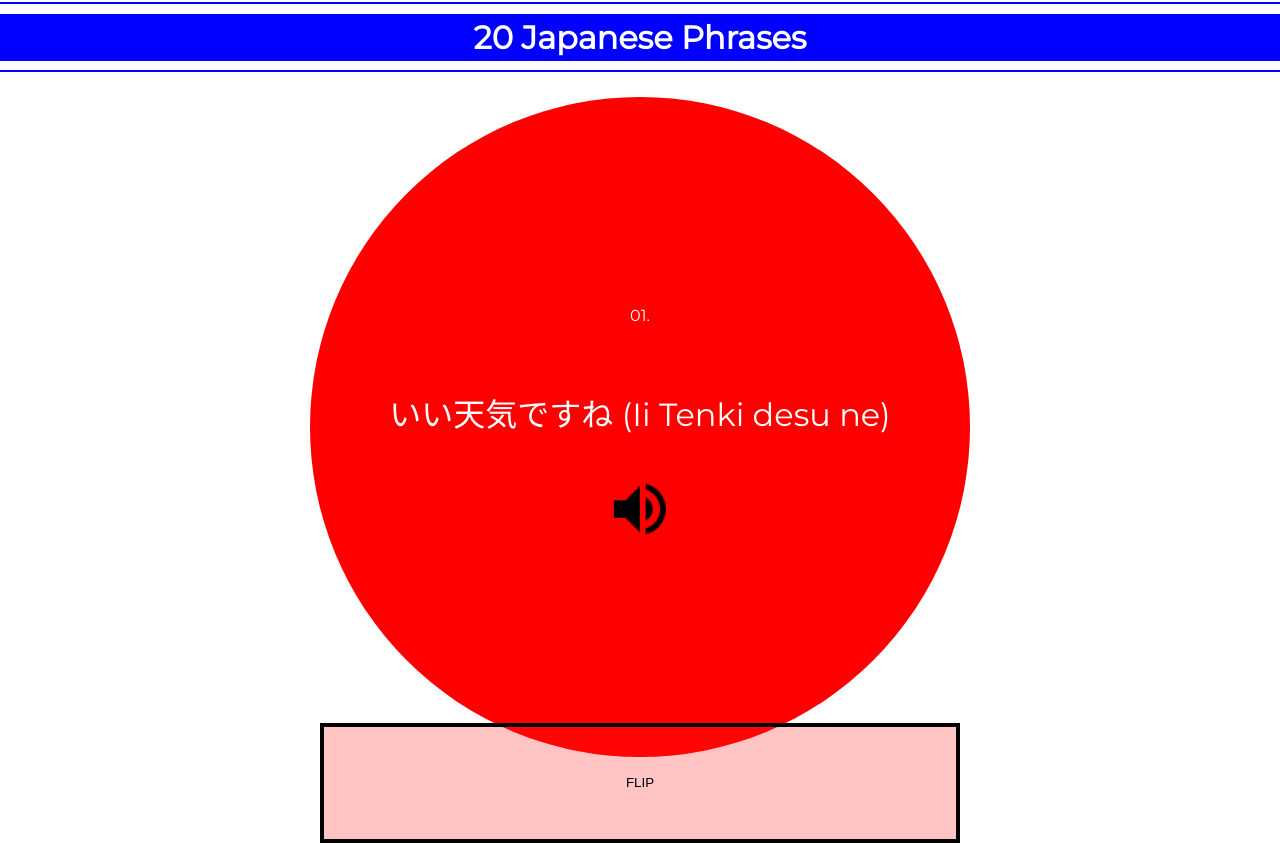
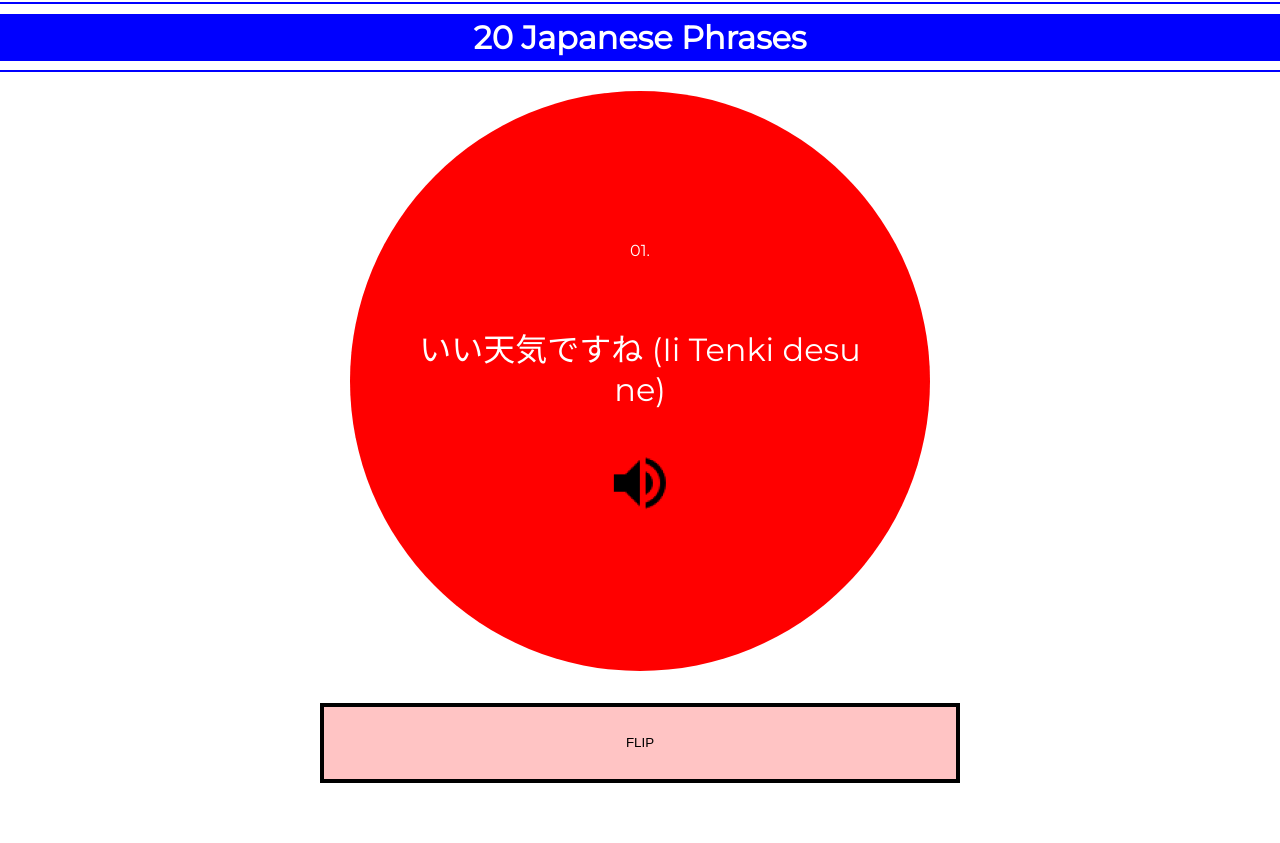
Before and after one commit to jackbridger/JapaneseFlashCards, a PHP site: page /index.html in a window 1280 px wide. After the commit the page ends 783 px from the top, so only its background shows below. Run offline with PHP 8.4, Linux system fonts and the light colour scheme.

Commit message:
spacing improved

```diff
--- a/script.js
+++ b/script.js
@@ -137,7 +137,7 @@ for (let i = 1; i <= numberOfPhrases; i++) {
 // Initially, we go through the untested set of cards. This value corresponds to the
 // lowest progress pile which contains a number(s).
 let lowestProgressPile = 0;
-
+let audioFile;
 
 // Updates HTML with next phrase
 function updateCurrentPhraseHTML() {
@@ -146,7 +146,7 @@ function updateCurrentPhraseHTML() {
     // document.getElementById('audio-container').src = phraseJSON[phraseProgressPiles[lowestProgressPile][0]].audioLink;
     document.getElementById('english-number').innerText = phraseJSON[phraseProgressPiles[lowestProgressPile][0]].cardNumber;
     document.getElementById('japanese-number').innerText = phraseJSON[phraseProgressPiles[lowestProgressPile][0]].cardNumber;
-    let audioFile = new Audio(phraseJSON[phraseProgressPiles[lowestProgressPile][0]].audioLink);
+    audioFile = new Audio(phraseJSON[phraseProgressPiles[lowestProgressPile][0]].audioLink);
     document.getElementById('audio-link').addEventListener('click',function() {
         if (audioFile.paused) {
             audioFile.play();}
@@ -186,8 +186,9 @@ flipCard = function() {
 
         flipCardButtonHTML.style.visibility = 'hidden';
         progressButtonsHTML.style.visibility = 'visible';
-        // circleContainerFrontHTML.style.zIndex = 1;
-
+        if (!audioFile.paused) {
+            audioFile.pause();
+        }
 
         frontJapaneseCardVisible = false;
     }
--- a/style.css
+++ b/style.css
@@ -35,8 +35,8 @@ body {
 }
 
 #circle-area {
-    grid-row-start: 15;
-    grid-row-end: 68;
+    grid-row-start: 9;
+    grid-row-end: 58;
     grid-column-start: 1;
     grid-column-end: 101;
     /* border: 2px solid blue; */
@@ -47,8 +47,8 @@ body {
 
 }
 #circle-area__body {
-    height: 80vmin;
-    width: 80vmin;
+    height: 70vmin;
+    width: 70vmin;
     color: white;
     padding: 10px;
     transform-style: preserve-3d;
@@ -143,25 +143,23 @@ body {
     /* border: 2px solid green; */
 
 }
-#btn-progress-container {
-    position: absolute;
-}
+
 #btn-flip {
     grid-row-start: 71;
     grid-row-end: 84;
     grid-column-start: 10;
     grid-column-end: 91;
     position: absolute;
-    height: 15vmin;
+    height: 10vmin;
     width: 80vmin;
 
 }
 button    {
 
  background: rgba(255, 20, 20, 0.25);
-border: 4px solid #000000;
+    border: 4px solid #000000;
 }
 #btn-progress-container button {
-    height: 15vmin;
-    width: 19vmin;
+    height: 10vmin;
+    width: 19.5vmin;
 }
```
